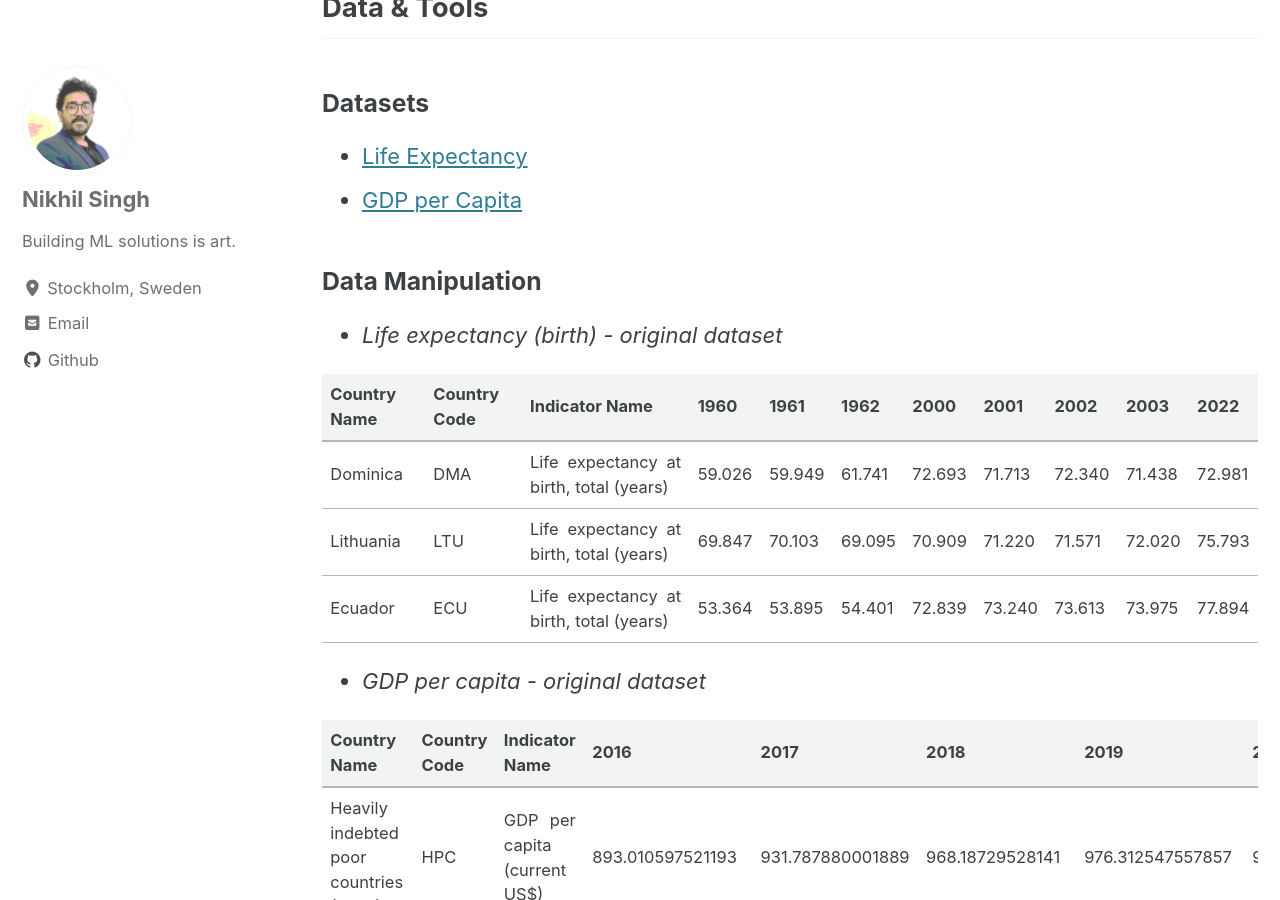
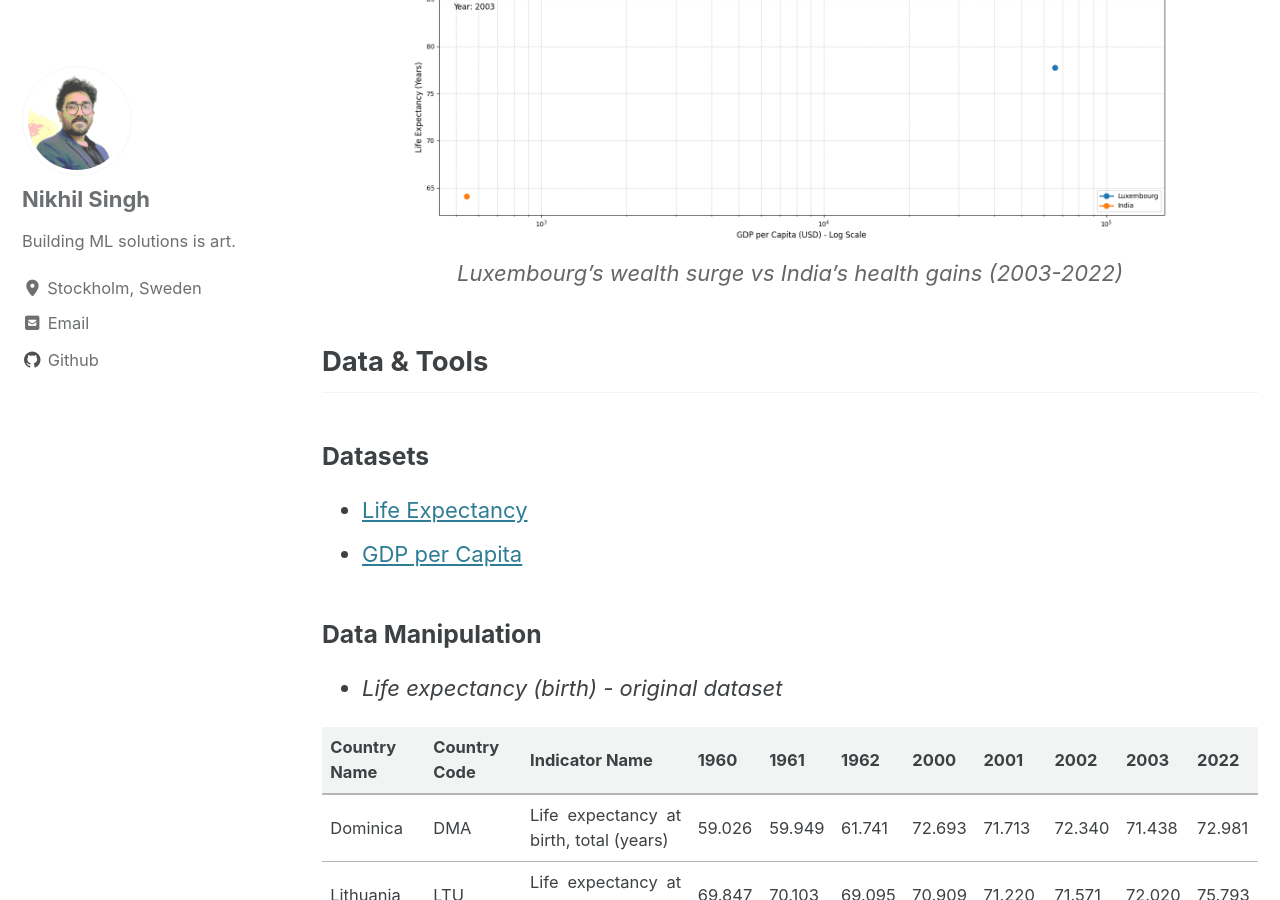
Before and after one commit to nikhilsingh13/nikhilsingh13.github.io, a Jekyll site: the page built from _posts/2024-07-21-python-animations-in-action-economic-and-health-trends.md, in a window 1280 px wide and 900 px high, scrolled down 1434 px. Built offline with Jekyll 4.4.1, drawn with Linux system fonts in a browser that asks for light colours; cached includes are drawn as plain includes.

Commit message:
started adding gifs

```diff
--- a/_posts/2024-07-21-python-animations-in-action-economic-and-health-trends.md
+++ b/_posts/2024-07-21-python-animations-in-action-economic-and-health-trends.md
@@ -26,6 +26,9 @@ I am going to use Python animations and World Bank data to show how closely the
 Static charts often miss the small details or fail to share the complete story. Animations can help reveal those nuances.
 
 *Do you know that in 2003, Luxembourg's GDP per capita was 8x India's, and by 2022, it was 12x? Yet, the life expectancy gap narrowed by 1.5 years.*
+
+![Luxembourg & India]({{ site.url }}{{ site.baseurl }}/assets/gifs/gdp_life_exp_Lux_Ind.gif)
+*<span style="display: block; text-align: center; margin-top: 0.5rem; font-style: italic; color: #666;">Luxembourg's wealth surge vs India's health gains (2003-2022)</span>*{: .text-center}
 
 ## Data & Tools
 
```
Also changed, not shown: assets/gifs/gdp_life_exp_Lux_Ind.gif (added).
